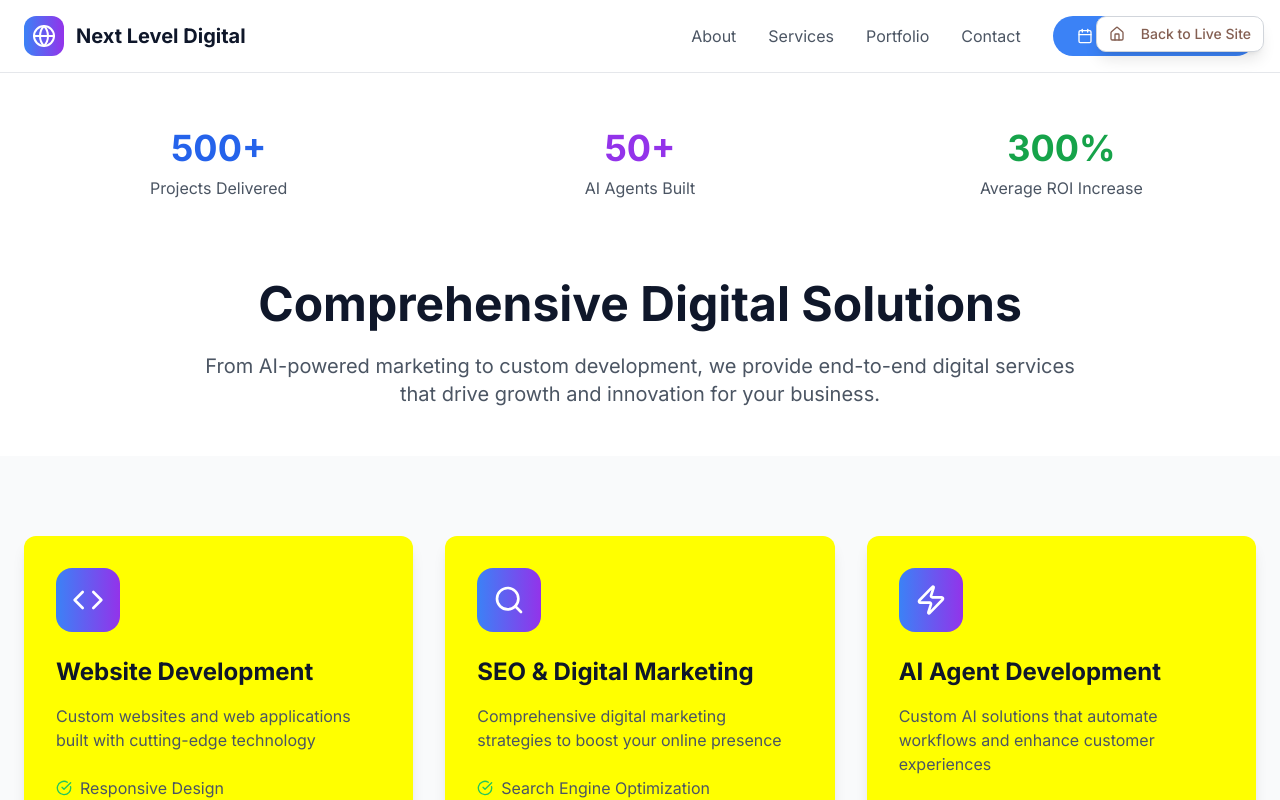
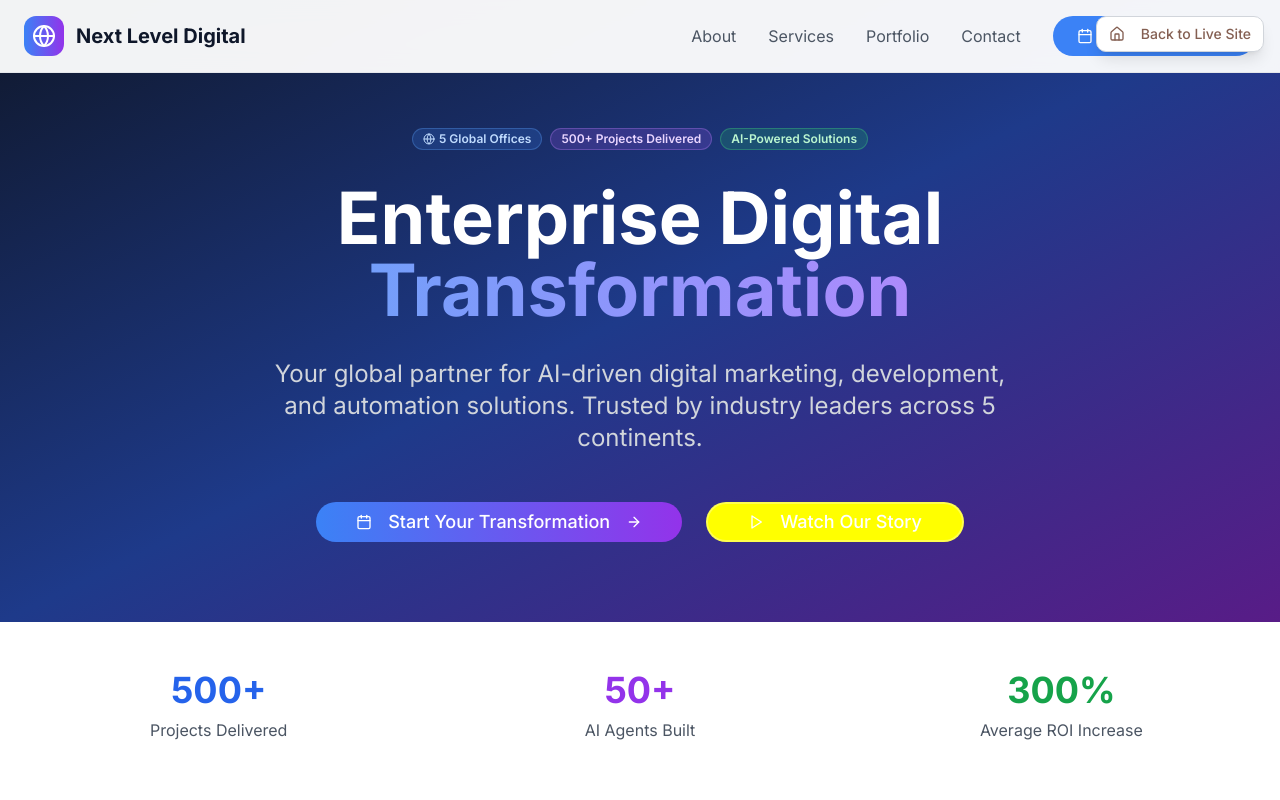
Before and after one commit to DigitalFahad/nextld, a React (Vite) app: page /preview-layout6 in a window 1280 px wide. Shown: the top 800 px of the page. Built offline with nearby package versions, Linux system fonts and the light colour scheme.

Commit message:
Refactor: Implement Hero and "Why Choose" sections
Implement the Hero section from Layout Option 2 and the "Why Choose Next Level" section, mirroring the content from nextldigital.com.

```diff
--- a/src/components/HomePage-Layout6.tsx
+++ b/src/components/HomePage-Layout6.tsx
@@ -112,33 +112,33 @@ const HomePageLayout6 = () => {
   const whyChooseReasons = [
     {
       icon: Award,
-      title: "Proven Track Record",
-      description: "Over 500+ successful projects delivered with measurable results"
+      title: "Industry Expertise",
+      description: "Deep understanding across 200+ industries with proven strategies that work"
+    },
+    {
+      icon: TrendingUp,
+      title: "Data-Driven Results",
+      description: "Every decision backed by comprehensive analytics and performance metrics"
     },
     {
       icon: Users,
-      title: "Expert Team",
-      description: "Skilled professionals with years of experience in digital solutions"
+      title: "Dedicated Support",
+      description: "Assigned account managers and 24/7 support across all global offices"
     },
     {
       icon: Zap,
-      title: "AI-Powered Solutions",
-      description: "Cutting-edge AI technology integrated into all our services"
+      title: "Cutting-Edge Technology",
+      description: "Latest AI and automation tools integrated into all our service offerings"
     },
     {
       icon: Shield,
-      title: "24/7 Support",
-      description: "Round-the-clock support to ensure your business never stops"
+      title: "Proven Track Record",
+      description: "28-year history with thousands of successful campaigns and satisfied clients"
     },
     {
-      icon: TrendingUp,
-      title: "Results-Driven",
-      description: "Focus on ROI and measurable business growth outcomes"
-    },
-    {
-      icon: Lightbulb,
-      title: "Innovation First",
-      description: "Always staying ahead with the latest technology trends"
+      icon: Globe,
+      title: "Global Reach",
+      description: "Local expertise with global scale across 5 countries and multiple time zones"
     }
   ];
 
@@ -219,8 +219,54 @@ const HomePageLayout6 = () => {
         </div>
       </header>
 
+      {/* Hero Section from Layout 2 */}
+      <section className="pt-32 pb-20 bg-gradient-to-br from-navy-900 via-blue-900 to-purple-900 text-white relative overflow-hidden">
+        <div className="absolute inset-0 opacity-20"></div>
+
+        <div className="container mx-auto px-6 relative">
+          <div className="text-center max-w-4xl mx-auto">
+            <div className="flex justify-center items-center space-x-2 mb-8">
+              <Badge className="bg-blue-500/20 text-blue-200 border-blue-400/30">
+                <Globe className="w-3 h-3 mr-1" />
+                5 Global Offices
+              </Badge>
+              <Badge className="bg-purple-500/20 text-purple-200 border-purple-400/30">
+                500+ Projects Delivered
+              </Badge>
+              <Badge className="bg-green-500/20 text-green-200 border-green-400/30">
+                AI-Powered Solutions
+              </Badge>
+            </div>
+
+            <h1 className="text-5xl lg:text-7xl font-bold mb-8 leading-tight">
+              Enterprise Digital
+              <span className="bg-gradient-to-r from-blue-400 to-purple-400 bg-clip-text text-transparent block">
+                Transformation
+              </span>
+            </h1>
+
+            <p className="text-xl lg:text-2xl text-gray-300 mb-12 leading-relaxed max-w-3xl mx-auto">
+              Your global partner for AI-driven digital marketing, development, and automation solutions.
+              Trusted by industry leaders across 5 continents.
+            </p>
+
+            <div className="flex flex-col sm:flex-row gap-6 justify-center items-center">
+              <Button className="bg-gradient-to-r from-blue-500 to-purple-600 hover:from-blue-600 hover:to-purple-700 text-white px-10 py-4 rounded-full text-lg font-medium group">
+                <Calendar className="w-5 h-5 mr-2" />
+                Start Your Transformation
+                <ArrowRight className="ml-2 w-5 h-5 group-hover:translate-x-1 transition-transform" />
+              </Button>
+              <Button variant="outline" className="border-2 border-white/30 text-white hover:bg-white/10 hover:text-white px-10 py-4 rounded-full text-lg">
+                <Play className="w-5 h-5 mr-2" />
+                Watch Our Story
+              </Button>
+            </div>
+          </div>
+        </div>
+      </section>
+
       {/* Stats Section */}
-      <section className="pt-32 pb-8 bg-white">
+      <section className="py-12 bg-white">
         <div className="container mx-auto px-6">
           <div className="grid grid-cols-1 md:grid-cols-3 gap-8 text-center">
             <div>
@@ -357,28 +403,45 @@ const HomePageLayout6 = () => {
         </div>
       </section>
 
-      {/* Why Choose Next Level Digital */}
+      {/* Why Choose Next Level Digital - Updated to match live website */}
       <section className="py-20 bg-gray-50">
         <div className="container mx-auto px-6">
           <div className="text-center mb-16">
             <h2 className="text-4xl md:text-5xl font-bold text-navy-900 mb-6">
-              Why Choose Next Level Digital
+              Why Choose Next Level Digital?
             </h2>
             <p className="text-xl text-gray-600 max-w-3xl mx-auto">
-              We combine innovation, expertise, and dedication to deliver exceptional results for your business.
+              We combine deep industry expertise with cutting-edge technology to deliver exceptional results for your business.
             </p>
           </div>
 
-          <div className="grid grid-cols-1 md:grid-cols-2 lg:grid-cols-3 gap-8">
+          <div className="grid grid-cols-1 md:grid-cols-2 lg:grid-cols-3 gap-12">
             {whyChooseReasons.map((reason, index) => (
               <div key={reason.title} className="text-center group">
-                <div className="w-16 h-16 bg-gradient-to-r from-blue-500 to-purple-600 rounded-full flex items-center justify-center mx-auto mb-6 group-hover:scale-110 transition-transform">
-                  <reason.icon className="w-8 h-8 text-white" />
+                <div className="w-20 h-20 bg-gradient-to-r from-blue-500 to-purple-600 rounded-full flex items-center justify-center mx-auto mb-6 group-hover:scale-110 transition-transform">
+                  <reason.icon className="w-10 h-10 text-white" />
                 </div>
-                <h3 className="text-xl font-bold text-navy-900 mb-4">{reason.title}</h3>
-                <p className="text-gray-600">{reason.description}</p>
+                <h3 className="text-2xl font-bold text-navy-900 mb-4">{reason.title}</h3>
+                <p className="text-gray-600 leading-relaxed">{reason.description}</p>
               </div>
             ))}
+          </div>
+
+          <div className="mt-16 text-center">
+            <div className="grid grid-cols-1 md:grid-cols-3 gap-8 max-w-4xl mx-auto">
+              <div className="text-center">
+                <div className="text-3xl font-bold text-blue-600 mb-2">28+</div>
+                <div className="text-gray-600">Years of Experience</div>
+              </div>
+              <div className="text-center">
+                <div className="text-3xl font-bold text-purple-600 mb-2">1000+</div>
+                <div className="text-gray-600">Happy Clients</div>
+              </div>
+              <div className="text-center">
+                <div className="text-3xl font-bold text-green-600 mb-2">200+</div>
+                <div className="text-gray-600">Industries Served</div>
+              </div>
+            </div>
           </div>
         </div>
       </section>
```
